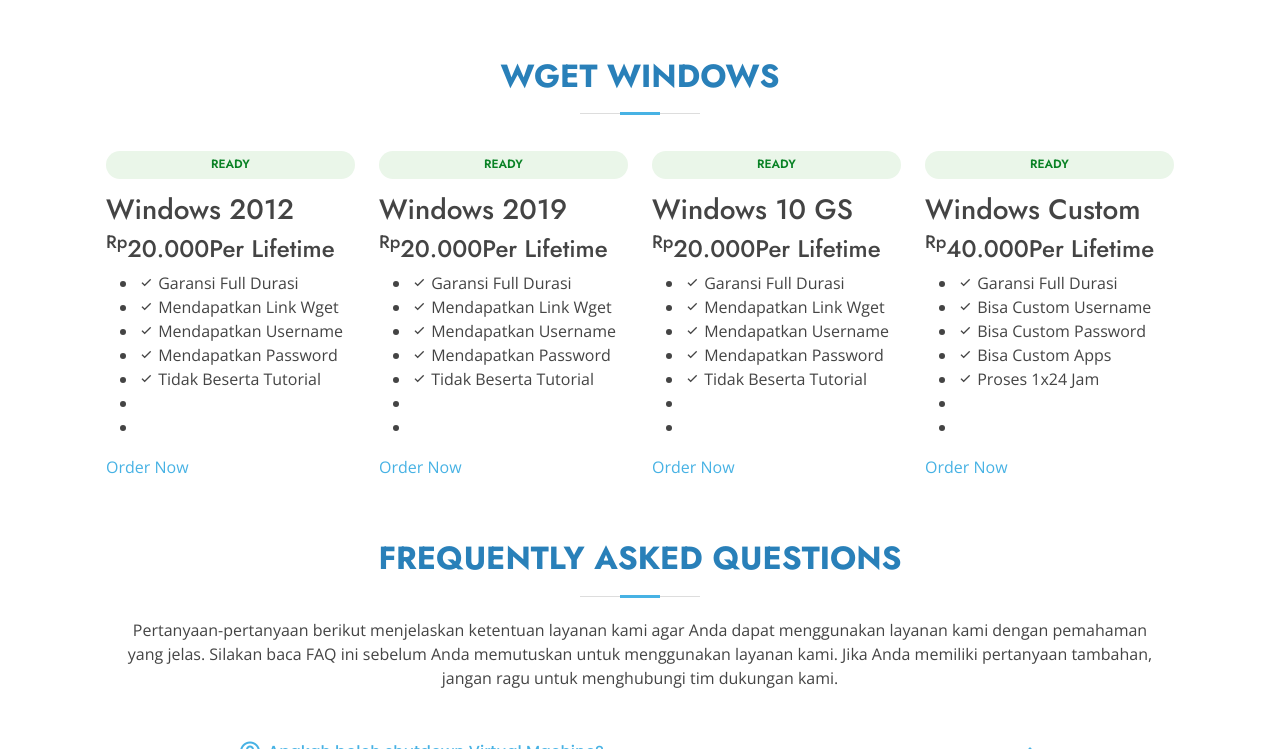
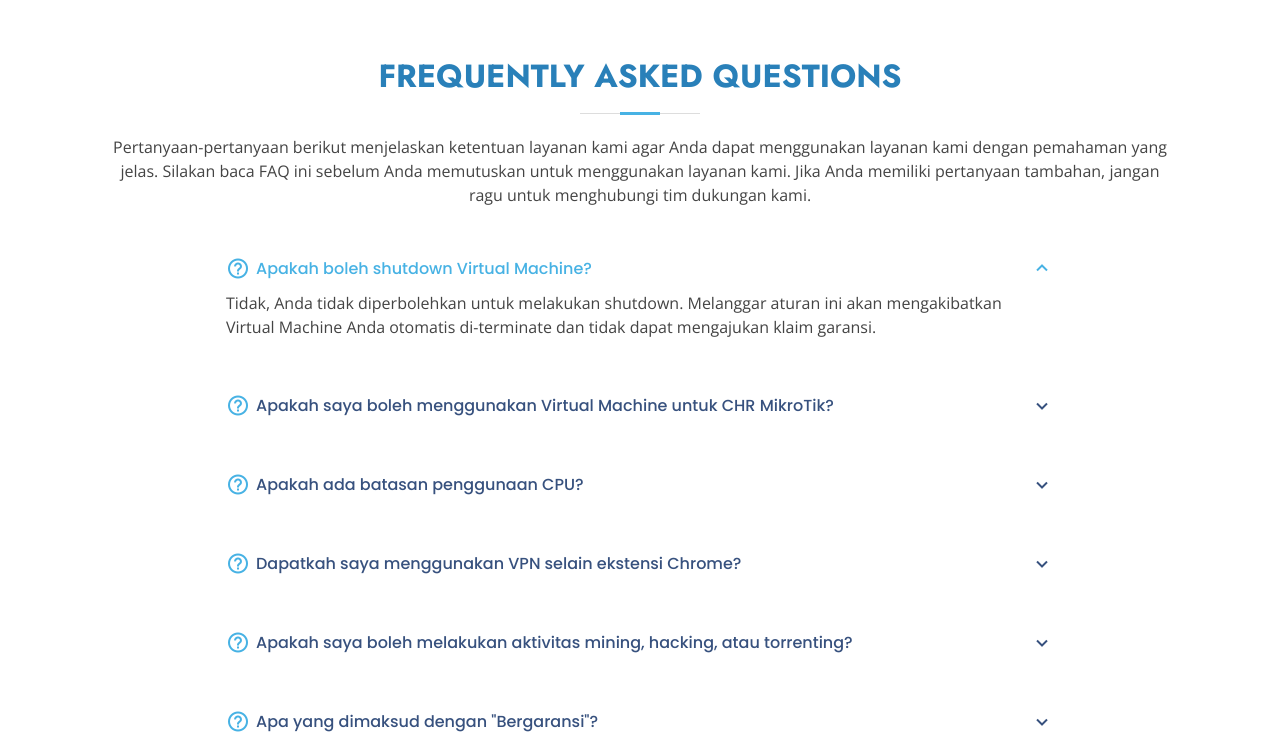
Before and after one commit to warunkpedia/warunkpedia.github.io, a plain HTML site: page index.html in a window 1280 px wide. Shown: the part 2051-2800 px from the top of the page. Drawn offline with nearby package versions, Linux system fonts and the light colour scheme.

Commit message:
Update index.html

```diff
--- a/index.html
+++ b/index.html
@@ -272,88 +272,6 @@
         </div>
    <!-- ======= Ubersuggest End Section ======= -->
 
-  <!-- ======= Wget Windows Section ======= -->
-    <section id="wget" class="wget">
-      <div class="container" data-aos="fade-up">
-
-        <div class="section-title">
-          <h2>Wget Windows</h2>
-        </div>
-        <div class="row">
-          <div class="col-lg-3 mt-4 mt-lg-0" data-aos="fade-up" data-aos-delay="200">
-            <div class="box featured">
-            <span class="tersedia-badge">Ready</span>
-                <h3>Windows 2012</h3>
-                <h4><sup>Rp</sup>20.000<span>Per Lifetime</span></h4>
-                <ul>
-                    <li><i class="bx bx-check"></i> Garansi Full Durasi</li>
-                    <li><i class="bx bx-check"></i> Mendapatkan Link Wget</li>
-                    <li><i class="bx bx-check"></i> Mendapatkan Username</li>
-                    <li><i class="bx bx-check"></i> Mendapatkan Password</li>
-                    <li><i class="bx bx-check"></i> Tidak Beserta Tutorial</li>
-                    <li><i class=""></i> </li>
-                    <li><i class=""></i> </li>
-                </ul>
-                <!-- Tambahkan tautan "Order Now" dengan pemilihan menu -->
-                <a href="javascript:void(0);" class="buy-btn" data-spec="Windows 2012" data-price="20.000" onclick="openModal('Windows 2012')">Order Now</a>
-            </div>
-        </div>
-
-        <div class="col-lg-3 mt-4 mt-lg-0" data-aos="fade-up" data-aos-delay="200">
-          <div class="box featured">
-            <span class="tersedia-badge">Ready</span>
-                <h3>Windows 2019</h3>
-                <h4><sup>Rp</sup>20.000<span>Per Lifetime</span></h4>
-                <ul>
-                    <li><i class="bx bx-check"></i> Garansi Full Durasi</li>
-                    <li><i class="bx bx-check"></i> Mendapatkan Link Wget</li>
-                    <li><i class="bx bx-check"></i> Mendapatkan Username</li>
-                    <li><i class="bx bx-check"></i> Mendapatkan Password</li>
-                    <li><i class="bx bx-check"></i> Tidak Beserta Tutorial</li>
-                    <li><i class=""></i> </li>
-                    <li><i class=""></i> </li>
-                </ul>
-             <a href="javascript:void(0);" class="buy-btn" data-spec="Windows 2019" data-price="20.000" onclick="openModal('Windows 2019')">Order Now</a>
-          </div>
-        </div>
-
-        <div class="col-lg-3 mt-4 mt-lg-0" data-aos="fade-up" data-aos-delay="200">
-          <div class="box featured">
-            <span class="tersedia-badge">Ready</span>
-                <h3>Windows 10 GS</h3>
-                <h4><sup>Rp</sup>20.000<span>Per Lifetime</span></h4>
-                <ul>
-                    <li><i class="bx bx-check"></i> Garansi Full Durasi</li>
-                    <li><i class="bx bx-check"></i> Mendapatkan Link Wget</li>
-                    <li><i class="bx bx-check"></i> Mendapatkan Username</li>
-                    <li><i class="bx bx-check"></i> Mendapatkan Password</li>
-                    <li><i class="bx bx-check"></i> Tidak Beserta Tutorial</li>
-                    <li><i class=""></i> </li>
-                    <li><i class=""></i> </li>
-                </ul>
-            <a href="javascript:void(0);" class="buy-btn" data-spec="Windows 10 GS" data-price="20.000" onclick="openModal('Windows 10 GS')">Order Now</a>
-          </div>
-        </div>
-
-        <div class="col-lg-3 mt-4 mt-lg-0" data-aos="fade-up" data-aos-delay="200">
-          <div class="box featured">
-            <span class="tersedia-badge">Ready</span>
-                <h3>Windows Custom</h3>
-                <h4><sup>Rp</sup>40.000<span>Per Lifetime</span></h4>
-                <ul>
-                    <li><i class="bx bx-check"></i> Garansi Full Durasi</li>
-                    <li><i class="bx bx-check"></i> Bisa Custom Username</li>
-                    <li><i class="bx bx-check"></i> Bisa Custom Password</li>
-                    <li><i class="bx bx-check"></i> Bisa Custom Apps</li>
-                    <li><i class="bx bx-check"></i> Proses 1x24 Jam</li>
-                    <li><i class=""></i> </li>
-                    <li><i class=""></i> </li>
-                </ul>
-            <a href="javascript:void(0);" class="buy-btn" data-spec="Windows Custom" data-price="40.000" onclick="openModal('Windows Custom')">Order Now</a>
-          </div>
-        </div>
-   <!-- ======= Wget Windows End Section ======= -->
-
     <!-- ======= Frequently Asked Questions Section ======= -->
     <section id="faq" class="faq">
       <div class="container" data-aos="fade-up">
```
